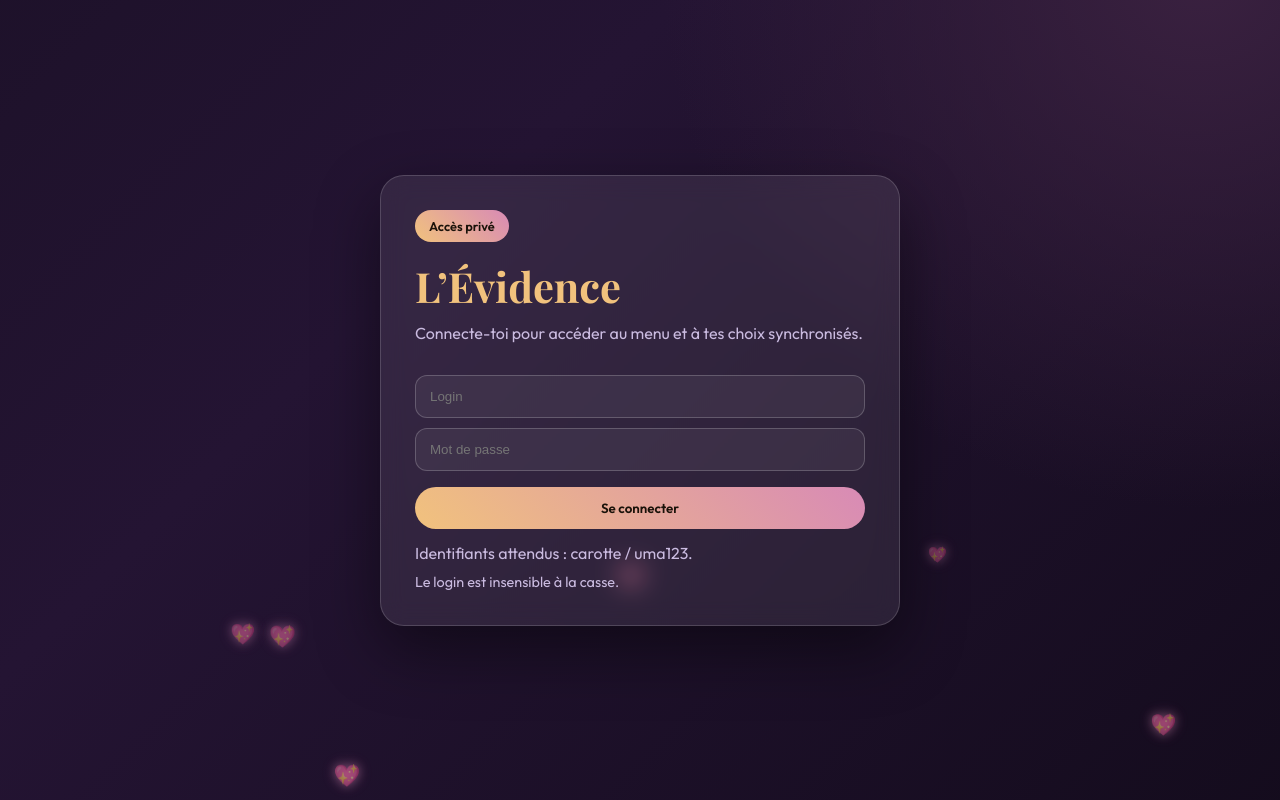
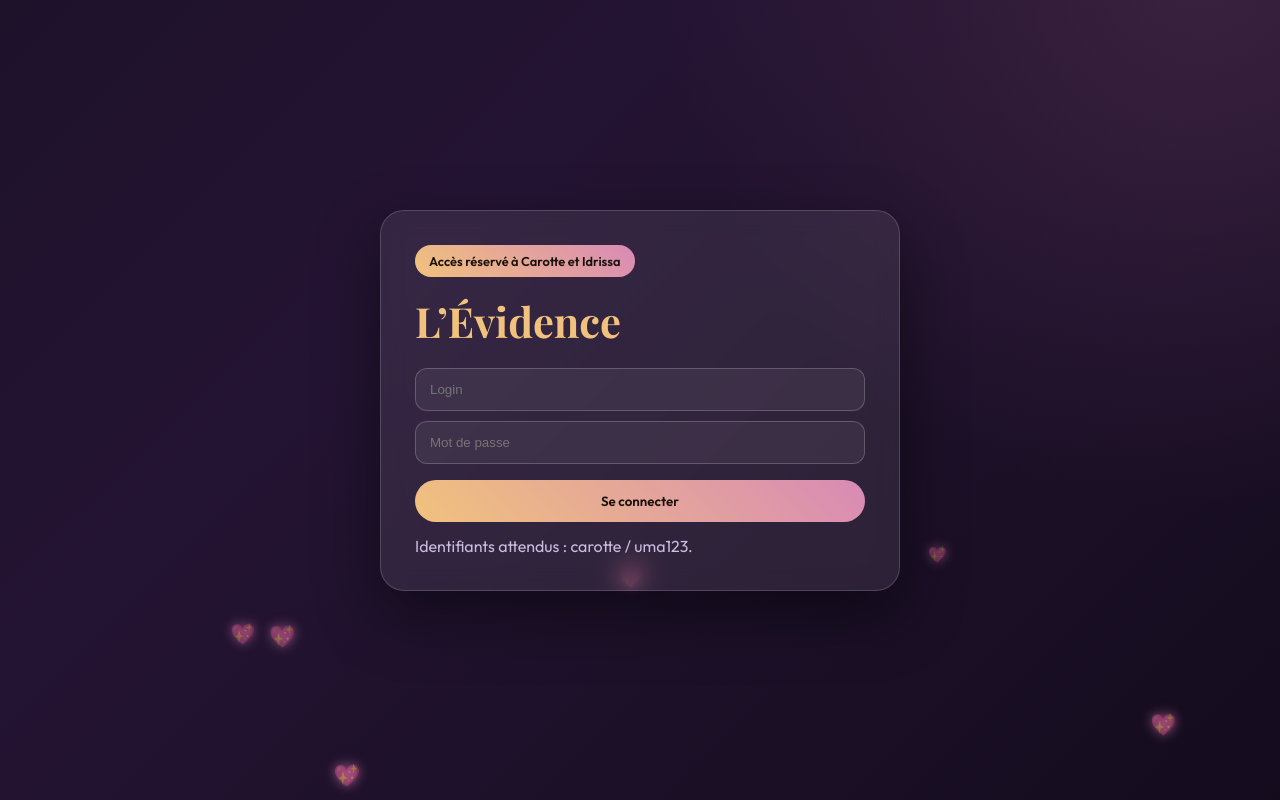
Before and after one commit to talent-x-app/levidence, a website: page index.html in a window 1280 px wide. Drawn offline with nearby package versions, Linux system fonts and the light colour scheme; no server answers.

Commit message:
Mise à jour du badge d'accès pour préciser qu'il est réservé à Carotte et Idrissa

```diff
--- a/index.html
+++ b/index.html
@@ -152,16 +152,14 @@ h1 {
 </head>
 <body>
   <section class="card">
-    <span class="badge">Accès privé</span>
+    <span class="badge">Accès réservé à Carotte et Idrissa</span>
     <h1>L’Évidence</h1>
-    <p class="subtitle">Connecte-toi pour accéder au menu et à tes choix synchronisés.</p>
 
     <input id="loginInput" class="field" type="text" placeholder="Login">
     <input id="passwordInput" class="field" type="password" placeholder="Mot de passe">
     <button id="loginBtn" class="btn" type="button">Se connecter</button>
 
     <p id="status" class="status">Identifiants attendus : carotte / uma123.</p>
-    <p class="help">Le login est insensible à la casse.</p>
   </section>
 
   <script src="https://www.gstatic.com/firebasejs/10.12.5/firebase-app-compat.js"></script>
```
